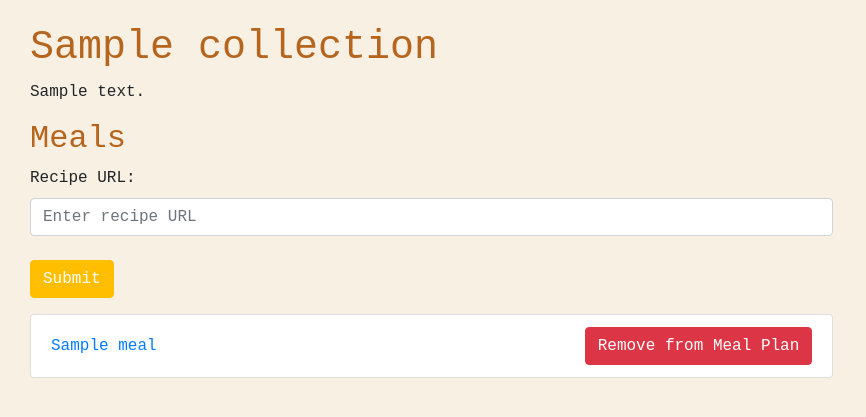
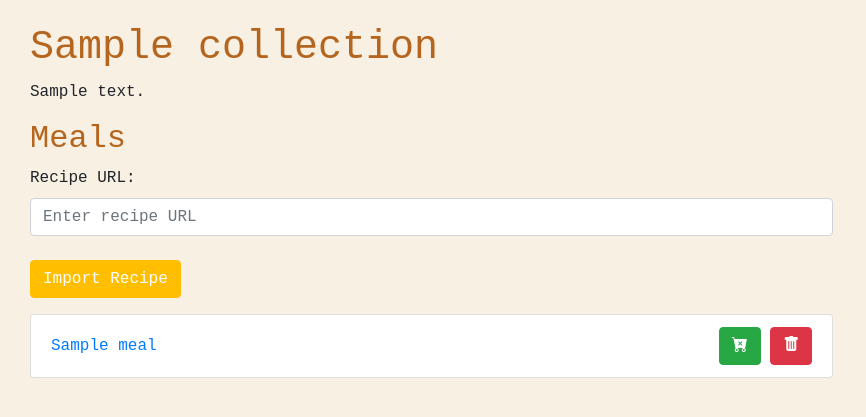
Before and after one commit to lukerohde/our-meals, a Django app: page /collections/1/ in a window 1280 px wide. Shown: the part 56-473 px from the top of the page, without its empty margins (0-866 px from the left). Run offline with Django 5.2, Linux system fonts and the light colour scheme; a user stored in the database is signed in; tables that the repository leaves empty hold one stand-in row (values such as "Sample post"); some libraries are stand-ins or nearby versions.

Commit message:
style buttons and add delete meal button

```diff
--- a/app/main/templates/main/_meal_list.html
+++ b/app/main/templates/main/_meal_list.html
@@ -4,18 +4,26 @@
             <a href="{% url 'meal_detail' meal.pk %}">
             {{ meal.title }}
             </a>
-            <form method="POST" action="{% url 'toggle_meal_in_meal_plan' meal.id %}?collection_id={{ collection.id }}">
+            <div>
+                <form method="POST" action="{% url 'toggle_meal_in_meal_plan' meal.id %}?collection_id={{ collection.id }}" style="display:inline;">
                     {% csrf_token %}
                     <input type="hidden" name="next" value="{{ request.path }}">
-                <button type="submit" class="btn {% if meal.id in meal_plan_recipes %}btn-danger{% else %}btn-success{% endif %}">
-                    <i class="fas fa-shopping-cart"></i>
+                    <button type="submit" class="btn {% if meal.id in meal_plan_recipes %}btn-success{% else %}btn-secondary{% endif %}" title="{% if meal.id in meal_plan_recipes %}Remove from Meal Plan{% else %}Add to Meal Plan{% endif %}">
                         {% if meal.id in meal_plan_recipes %}
-                        Remove from Meal Plan
+                            <i class="bi bi-cart-x-fill"></i>
                         {% else %}
-                        Add to Meal Plan
+                            <i class="bi bi-cart-plus-fill"></i>
                         {% endif %}
                     </button>
                 </form>
+                <form method="POST" action="{% url 'delete_meal' meal.id %}" style="display:inline;">
+                    {% csrf_token %}
+                    <input type="hidden" name="next" value="{{ request.path }}">
+                    <button type="submit" class="btn btn-danger" title="Delete Meal" onclick="return confirm('Are you sure you want to delete this meal?');">
+                        <i class="bi bi-trash-fill"></i>
+                    </button>
+                </form>
+            </div>
         </li>
     {% empty %}
         <li class="list-group-item">No meals found.</li>
--- a/app/main/templates/main/collection_detail.html
+++ b/app/main/templates/main/collection_detail.html
@@ -18,7 +18,7 @@
             <label for="recipe-url">Recipe URL:</label>
             <input type="url" class="form-control" id="recipe-url" name="recipe_url" placeholder="Enter recipe URL" required>
           </div>
-          <button type="submit" class="btn btn-primary mt-2">Submit</button>
+          <button type="submit" class="btn btn-primary mt-2">Import Recipe</button>
         </form>
 
         {% include 'main/_meal_list.html' with meals=collection.meals.all meal_plan_recipes=meal_plan_recipes %}
--- a/app/main/urls.py
+++ b/app/main/urls.py
@@ -14,5 +14,6 @@ urlpatterns = [
     path('meal-plan/<str:shareable_link>/join/', views.join_meal_plan, name='join_meal_plan'),
     path('meal-plan/<str:shareable_link>/leave/', views.leave_meal_plan, name='leave_meal_plan'),
     path('toggle-meal/<int:meal_id>/', views.toggle_meal_in_meal_plan, name='toggle_meal_in_meal_plan'),
+    path('delete-meal/<int:meal_id>/', views.delete_meal, name='delete_meal'),
     # Add other URL patterns as needed
 ]
--- a/app/main/views.py
+++ b/app/main/views.py
@@ -348,3 +348,13 @@ def toggle_meal_in_meal_plan(request, meal_id):
 
     next_url = request.POST.get('next')
     return redirect(next_url)
+
+@require_POST
+@login_required
+def delete_meal(request, meal_id):
+    if request.method == 'POST':
+        meal = get_object_or_404(Meal, id=meal_id)
+        meal.delete()
+
+    next_url = request.POST.get('next')
+    return redirect(next_url)
--- a/app/templates/base.html
+++ b/app/templates/base.html
@@ -5,7 +5,7 @@
     <meta name="viewport" content="width=device-width, initial-scale=1">
     <title>Our Menu</title>
     <link rel="stylesheet" href="https://stackpath.bootstrapcdn.com/bootstrap/4.5.0/css/bootstrap.min.css">
-    <style>
+    <link rel="stylesheet" href="https://cdn.jsdelivr.net/npm/bootstrap-icons@1.11.3/font/bootstrap-icons.min.css"><style>
         body {
             background-color: #f8f0e3;
             font-family: 'Courier New', Courier, monospace;
@@ -35,7 +35,7 @@
                 {% if user.is_authenticated and latest_meal_plan.shareable_link %}
                     <li class="nav-item">
                         <a class="nav-link" href="{% url 'meal_plan_detail' latest_meal_plan.shareable_link %}">Meal Plan</a>
-                   </li>
+               </li>
                     <li class="nav-item">
                         <a class="nav-link" href="{% url 'account_logout' %}">Logout</a>
                     </li>
@@ -51,6 +51,18 @@
         {% block content %}
         {% endblock %}
     </div>
+    {% block extra_css %}
+        <style>
+            /* Example CSS */
+            .meal-item .btn i {
+                font-size: 1.2em;
+            }
+
+            .meal-item .btn {
+                padding: 0.3rem 0.5rem;
+            }
+        </style>
+    {% endblock %}
     <!-- Bootstrap JS and dependencies -->
     <script src="https://code.jquery.com/jquery-3.5.1.slim.min.js"></script>
     <script src="https://cdn.jsdelivr.net/npm/popper.js@1.16.0/dist/umd/popper.min.js"></script>
```
Lines whose indentation alone changed are shown as unchanged.
